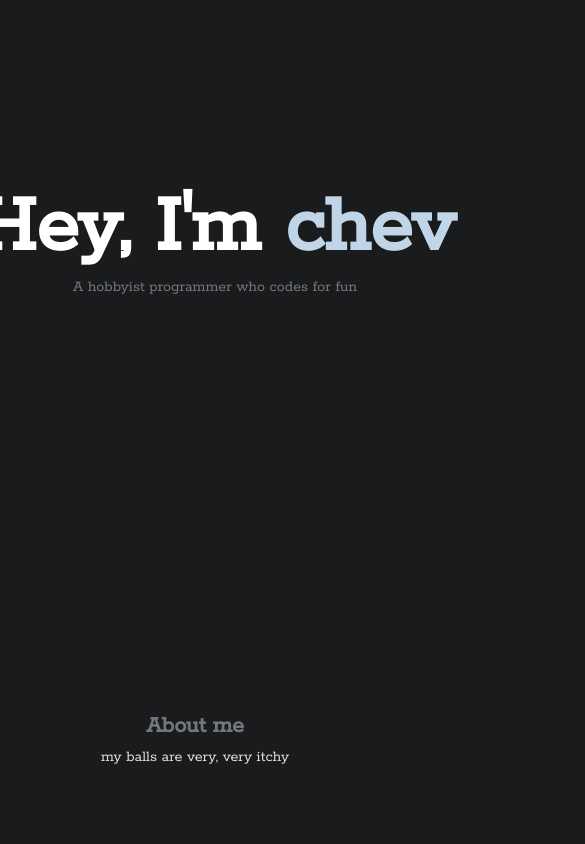
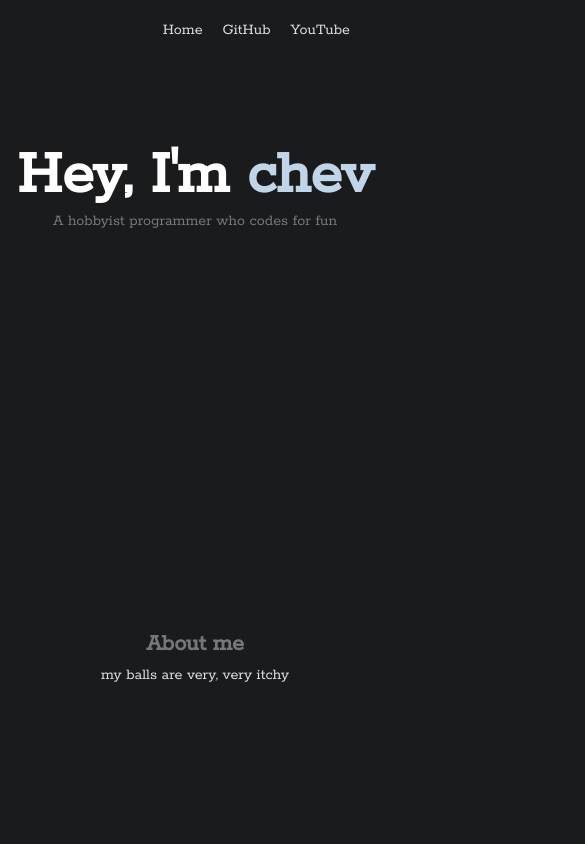
Before and after one commit to chev0004/portfolio, a React (Create React App) app: page / in a window 390 px wide. Shown: the top 844 px of the page, 585 px wide, since content can reach past the window. Built offline with nearby package versions, Linux system fonts and the light colour scheme.

Commit message:
fixed highlighting

```diff
--- a/public/index.html
+++ b/public/index.html
@@ -2,7 +2,7 @@
 <html lang="en">
     <head>
         <meta charset="utf-8" />
-        <link rel="icon" href="./me.png" type="image/png" />
+        <link rel="icon" href="/me.png" type="image/png" />
         <meta name="viewport" content="width=device-width, initial-scale=1" />
         <title>chev</title>
         <style>
--- a/src/App.tsx
+++ b/src/App.tsx
@@ -1,34 +1,32 @@
 import { BrowserRouter as Router, Routes, Route } from 'react-router-dom';
-import React, { useState, useEffect } from 'react';
+// import React, { useState, useEffect } from 'react';
 import { Illegal } from './comps/Illegal';
 import { Victims } from './comps/Victims';
 import { Navbar } from './comps/Navbar';
 import { Home } from './comps/Home';
 
-const test: Boolean = true;
+export default function App() {
+    // const [smallScreen, setSmallScreen] = useState(false);
 
-export default function App() {
-    const [smallScreen, setSmallScreen] = useState(false);
+    // const checkScreenWidth = () => {
+    //     setSmallScreen(window.innerWidth <= 960);
+    // };
 
-    const checkScreenWidth = () => {
-        setSmallScreen(window.innerWidth <= 960); // Adjust the width as needed
-    };
+    // useEffect(() => {
+    //     checkScreenWidth();
 
-    useEffect(() => {
-        checkScreenWidth(); // Check on initial render
+    //     window.addEventListener('resize', checkScreenWidth);
 
-        window.addEventListener('resize', checkScreenWidth);
-
-        return () => {
-            window.removeEventListener('resize', checkScreenWidth);
-        };
-    }, []);
+    //     return () => {
+    //         window.removeEventListener('resize', checkScreenWidth);
+    //     };
+    // }, []);
 
     return (
         <Router>
             <div className='App'>
-                {!smallScreen && <Navbar />}
-                {/* <Navbar /> */}
+                {/* {!smallScreen && <Navbar />} */}
+                <Navbar />
                 <Routes>
                     <Route path='/' element={<Home />} />
                     <Route path='/victim/:id' element={<Victims />} />
--- a/src/comps/Home.tsx
+++ b/src/comps/Home.tsx
@@ -13,17 +13,26 @@ export const Home = () => {
         <div className='basement'>
             <div className='chev-container'>
                 <div className='nested-chev-container-idk'>
+                    <div>
                         <h2>
-                        Hey, I'm <span style={{ color: '#c1d5e9' }}>chev</span>
+                            Hey, I'm{' '}
+                            <span style={{ color: '#c1d5e9' }}>chev</span>
                         </h2>
+                    </div>
+                    <div>
                         <p>A hobbyist programmer who codes for fun</p>
                     </div>
                 </div>
+            </div>
             <div className='about-me'>
+                <div>
                     <h2 className='intro-title'>About me</h2>
+                </div>
+                <div>
                     <p className='intro-description'>
                         my balls are very, very {'itchy'}
                     </p>
+                </div>
             </div>
             <div className='projects'>
                 <div className='project-title'>
--- a/src/index.css
+++ b/src/index.css
@@ -14,6 +14,7 @@
     padding: 20px;
     display: flex;
     max-width: 100%;
+    user-select: none;
     position: absolute;
     align-items: center;
     justify-content: center;
@@ -46,17 +47,19 @@
     gap: 400px;
     width: 1200px;
     display: flex;
+    user-select: none;
     position: absolute;
+    overflow-x: hidden;
+    padding-bottom: 40px;
     flex-direction: column;
     transform: translateX(-50%);
 }
 
 .chev-container {
     /* background-color: #c1d5e9; */
-    top: 0;
-    left: 0;
     width: 100%;
     display: flex;
+    user-select: none;
     position: relative;
     flex-direction: column;
     justify-content: center;
@@ -64,12 +67,19 @@
 
 .nested-chev-container-idk {
     /* background-color: #356391; */
-    left: 0;
     display: flex;
+    user-select: text;
     width: fit-content;
     position: relative;
     align-items: center;
     flex-direction: column;
+}
+
+.nested-chev-container-idk div {
+    /* background-color: #c1d5e9; */
+    width: 100%;
+    display: flex;
+    justify-content: center;
 }
 
 .chev-container h2 {
@@ -77,26 +87,34 @@
     font-size: 86px;
     margin-top: 40px;
     margin-bottom: 0;
-    margin-left: 40px;
+    /* margin-left: 40px; */
 }
 
 .chev-container p {
     color: #74787c;
     margin-top: 0px;
-    margin-left: 40px;
+    /* margin-left: 40px; */
 }
 
 .about-me {
     /* background-color: #c1d5e9; */
     gap: 8px;
     left: 50%;
+    width: 100%;
     display: flex;
-    width: fit-content;
+    user-select: text;
     position: relative;
     align-items: center;
     flex-direction: column;
     justify-content: center;
     transform: translateX(-50%);
+}
+
+.about-me div {
+    /* background-color: #c1d5e9; */
+    width: 100%;
+    display: flex;
+    justify-content: center;
 }
 
 .about-me h2 {
@@ -116,6 +134,7 @@
     gap: 40px;
     display: flex;
     flex-wrap: wrap;
+    user-select: text;
     justify-content: center;
 }
 
@@ -190,28 +209,43 @@
 
 @media screen and (max-width: 1200px) {
     .chev-container {
+        left: 50%;
         width: 1000px;
-        left: 50%;
         transform: translateX(-50%);
     }
     .projects {
+        left: 50%;
         width: 800px;
-        left: 50%;
+        position: relative;
         transform: translateX(-50%);
-        position: relative;
     }
 }
 
 @media screen and (max-width: 960px) {
+    .basement {
+        width: 480px;
+    }
+
     .chev-container {
+        left: 50%;
         width: fit-content;
-        left: 50%;
         transform: translateX(-50%);
     }
+
+    .chev-container h2 {
+        margin: 0;
+        font-size: 64px;
+    }
+
+    .chev-container p {
+        margin: 0;
+        font-size: 16px;
+    }
+
     .projects {
+        left: 50%;
         width: 600px;
-        left: 50%;
+        position: relative;
         transform: translateX(-50%);
-        position: relative;
     }
 }
```
Lines whose indentation alone changed are shown as unchanged.
